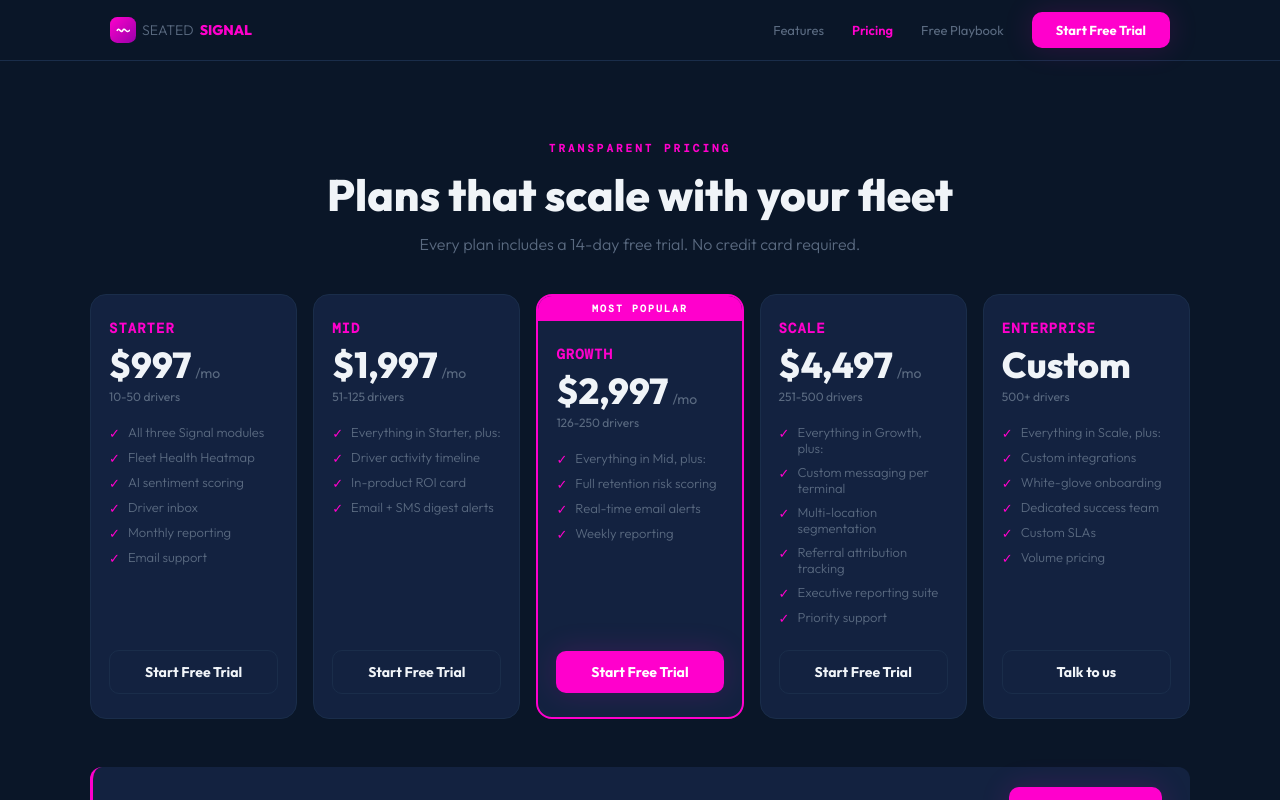
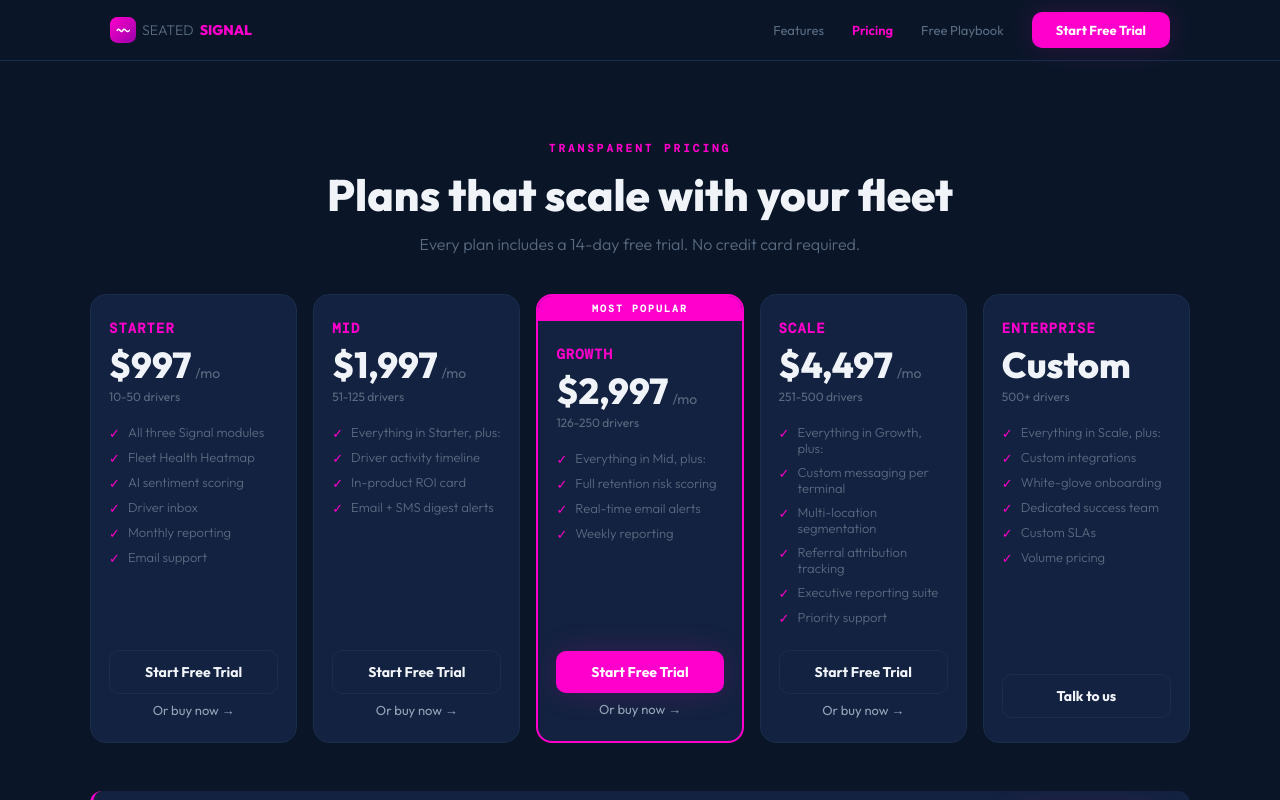
Before and after one commit to SeatedSocial/seatedsignal-site, a React (Vite) app: page / in a window 1280 px wide. Both pictures are taken after a click on the element "Pricing". Shown: the top 800 px of the page. Built offline with nearby package versions, Linux system fonts and the light colour scheme.

Commit message:
Add Stripe Payment Link CTAs as secondary action on paying tiers

```diff
--- a/src/App.jsx
+++ b/src/App.jsx
@@ -93,7 +93,7 @@ const FAQ = ({ q, a }) => {
   );
 };
 
-const PricingCard = ({ tier, price, fleet, features, popular, onTrial, customCta, customCtaLabel, priceSuffix }) => (
+const PricingCard = ({ tier, price, fleet, features, popular, onTrial, customCta, customCtaLabel, priceSuffix, stripeUrl }) => (
   <div style={{ background: C.mid, border: popular ? `2px solid ${C.pink}` : `1px solid ${C.light}`, borderRadius: 16, overflow: "hidden", transition: "all 0.3s", height: "100%", display: "flex", flexDirection: "column" }}>
     {popular && (
       <div style={{ background: C.pink, textAlign: "center", padding: "6px 0", fontFamily: "'DM Mono', monospace", fontSize: 10, fontWeight: 700, letterSpacing: 2, textTransform: "uppercase", color: "#fff" }}>Most Popular</div>
@@ -114,6 +114,9 @@ const PricingCard = ({ tier, price, fleet, features, popular, onTrial, customCta
         ))}
       </div>
       <Btn variant={popular ? "pink" : "outline"} onClick={customCta || onTrial} style={{ width: "100%", padding: "12px", marginTop: "auto" }}>{customCtaLabel || "Start Free Trial"}</Btn>
+      {stripeUrl && (
+        <a href={stripeUrl} target="_blank" rel="noopener noreferrer" style={{ display: "block", textAlign: "center", marginTop: "8px", fontSize: "13px", color: "#94A3B8", textDecoration: "none" }}>Or buy now &rarr;</a>
+      )}
     </div>
   </div>
 );
@@ -462,10 +465,10 @@ const PricingPage = ({ setPage }) => (
 
     <Section style={{ paddingTop: 20 }}>
       <div className="ss-pricing-grid" style={{ display: "grid", gridTemplateColumns: "repeat(5, 1fr)", gap: 16, marginBottom: 48, alignItems: "stretch" }}>
-        <PricingCard tier="Starter" price="997" fleet="10-50 drivers" onTrial={() => setPage("trial")} features={["All three Signal modules", "Fleet Health Heatmap", "AI sentiment scoring", "Driver inbox", "Monthly reporting", "Email support"]} />
-        <PricingCard tier="Mid" price="1,997" fleet="51-125 drivers" onTrial={() => setPage("trial")} features={["Everything in Starter, plus:", "Driver activity timeline", "In-product ROI card", "Email + SMS digest alerts"]} />
-        <PricingCard tier="Growth" price="2,997" fleet="126-250 drivers" popular onTrial={() => setPage("trial")} features={["Everything in Mid, plus:", "Full retention risk scoring", "Real-time email alerts", "Weekly reporting"]} />
-        <PricingCard tier="Scale" price="4,497" fleet="251-500 drivers" onTrial={() => setPage("trial")} features={["Everything in Growth, plus:", "Custom messaging per terminal", "Multi-location segmentation", "Referral attribution tracking", "Executive reporting suite", "Priority support"]} />
+        <PricingCard tier="Starter" price="997" stripeUrl="https://buy.stripe.com/eVq9AT0EIbepfdJaOY2Nq00" fleet="10-50 drivers" onTrial={() => setPage("trial")} features={["All three Signal modules", "Fleet Health Heatmap", "AI sentiment scoring", "Driver inbox", "Monthly reporting", "Email support"]} />
+        <PricingCard tier="Mid" price="1,997" stripeUrl="https://buy.stripe.com/cNi8wP4UY96h5D90ak2Nq03" fleet="51-125 drivers" onTrial={() => setPage("trial")} features={["Everything in Starter, plus:", "Driver activity timeline", "In-product ROI card", "Email + SMS digest alerts"]} />
+        <PricingCard tier="Growth" price="2,997" stripeUrl="https://buy.stripe.com/3cI00j3QUaal0iP4qA2Nq02" fleet="126-250 drivers" popular onTrial={() => setPage("trial")} features={["Everything in Mid, plus:", "Full retention risk scoring", "Real-time email alerts", "Weekly reporting"]} />
+        <PricingCard tier="Scale" price="4,497" stripeUrl="https://buy.stripe.com/dRm4gz87a82d1mTg9i2Nq01" fleet="251-500 drivers" onTrial={() => setPage("trial")} features={["Everything in Growth, plus:", "Custom messaging per terminal", "Multi-location segmentation", "Referral attribution tracking", "Executive reporting suite", "Priority support"]} />
         <PricingCard tier="Enterprise" price="Custom" fleet="500+ drivers" customCta={() => window.open("https://calendly.com/seated-social/signal-demo", "_blank")} customCtaLabel="Talk to us" features={["Everything in Scale, plus:", "Custom integrations", "White-glove onboarding", "Dedicated success team", "Custom SLAs", "Volume pricing"]} />
       </div>
 
```
